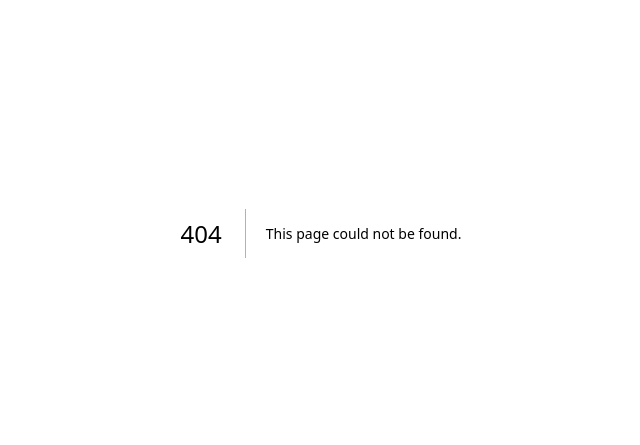
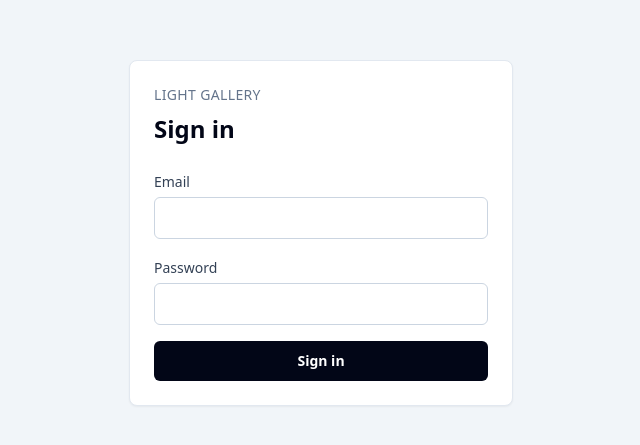
Before and after one commit to SGZY605/light_gallery, a Next.js app: page /login in a window 1280 px wide. Before the commit this address had no page. Shown: the part 167-612 px from the top of the page, without its empty margins (319-959 px from the left). Built offline with nearby package versions, Linux system fonts and the light colour scheme.

Commit message:
feat: add private authentication

```diff
--- a/eslint.config.mjs
+++ b/eslint.config.mjs
@@ -11,7 +11,7 @@ const compat = new FlatCompat({
 
 const eslintConfig = [
   {
-    ignores: ["next-env.d.ts"],
+    ignores: [".next/**", "next-env.d.ts"],
   },
   ...compat.extends("next/core-web-vitals", "next/typescript"),
 ];
--- /dev/null
+++ b/src/app/(auth)/login/page.tsx
@@ -0,0 +1,92 @@
+"use client";
+
+import { FormEvent, useState } from "react";
+import { useRouter } from "next/navigation";
+
+export default function LoginPage() {
+  const router = useRouter();
+  const [email, setEmail] = useState("");
+  const [password, setPassword] = useState("");
+  const [error, setError] = useState<string | null>(null);
+  const [isSubmitting, setIsSubmitting] = useState(false);
+
+  async function handleSubmit(event: FormEvent<HTMLFormElement>) {
+    event.preventDefault();
+    setError(null);
+    setIsSubmitting(true);
+
+    try {
+      const response = await fetch("/api/auth/login", {
+        method: "POST",
+        headers: {
+          "Content-Type": "application/json"
+        },
+        body: JSON.stringify({ email, password })
+      });
+
+      if (!response.ok) {
+        const result = (await response.json().catch(() => null)) as { error?: string } | null;
+        setError(result?.error ?? "Unable to sign in.");
+        return;
+      }
+
+      router.push("/dashboard/library");
+      router.refresh();
+    } catch {
+      setError("Unable to sign in. Check your connection and try again.");
+    } finally {
+      setIsSubmitting(false);
+    }
+  }
+
+  return (
+    <main className="flex min-h-screen items-center justify-center bg-slate-100 px-4 py-12">
+      <section className="w-full max-w-sm rounded-lg border border-slate-200 bg-white p-6 shadow-sm">
+        <div className="mb-6">
+          <p className="text-sm font-medium uppercase tracking-wide text-slate-500">Light Gallery</p>
+          <h1 className="mt-2 text-2xl font-semibold text-slate-950">Sign in</h1>
+        </div>
+
+        <form className="space-y-4" onSubmit={handleSubmit}>
+          <label className="block">
+            <span className="text-sm font-medium text-slate-700">Email</span>
+            <input
+              className="mt-1 w-full rounded-md border border-slate-300 px-3 py-2 text-slate-950 outline-none transition focus:border-slate-900 focus:ring-2 focus:ring-slate-200"
+              type="email"
+              value={email}
+              onChange={(event) => setEmail(event.target.value)}
+              autoComplete="email"
+              required
+            />
+          </label>
+
+          <label className="block">
+            <span className="text-sm font-medium text-slate-700">Password</span>
+            <input
+              className="mt-1 w-full rounded-md border border-slate-300 px-3 py-2 text-slate-950 outline-none transition focus:border-slate-900 focus:ring-2 focus:ring-slate-200"
+              type="password"
+              value={password}
+              onChange={(event) => setPassword(event.target.value)}
+              autoComplete="current-password"
+              required
+            />
+          </label>
+
+          {error ? (
+            <p className="rounded-md border border-red-200 bg-red-50 px-3 py-2 text-sm text-red-700">
+              {error}
+            </p>
+          ) : null}
+
+          <button
+            className="w-full rounded-md bg-slate-950 px-4 py-2.5 text-sm font-semibold text-white transition hover:bg-slate-800 disabled:cursor-not-allowed disabled:bg-slate-400"
+            type="submit"
+            disabled={isSubmitting}
+          >
+            {isSubmitting ? "Signing in..." : "Sign in"}
+          </button>
+        </form>
+      </section>
+    </main>
+  );
+}
--- /dev/null
+++ b/src/app/api/auth/login/route.ts
@@ -0,0 +1,46 @@
+import { NextResponse } from "next/server";
+import { createSessionCookie } from "@/lib/auth/session";
+import { normalizeEmail, verifyPassword } from "@/lib/auth/password";
+import { db } from "@/lib/db";
+
+const INVALID_CREDENTIALS = "Invalid email or password.";
+
+export async function POST(request: Request) {
+  let body: unknown;
+
+  try {
+    body = await request.json();
+  } catch {
+    return NextResponse.json({ error: INVALID_CREDENTIALS }, { status: 400 });
+  }
+
+  const { email, password } = body as { email?: unknown; password?: unknown };
+
+  if (typeof email !== "string" || typeof password !== "string") {
+    return NextResponse.json({ error: INVALID_CREDENTIALS }, { status: 400 });
+  }
+
+  const user = await db.user.findUnique({
+    where: { email: normalizeEmail(email) }
+  });
+
+  if (!user) {
+    return NextResponse.json({ error: INVALID_CREDENTIALS }, { status: 401 });
+  }
+
+  const validPassword = await verifyPassword(password, user.passwordHash);
+
+  if (!validPassword) {
+    return NextResponse.json({ error: INVALID_CREDENTIALS }, { status: 401 });
+  }
+
+  if (user.status === "DISABLED") {
+    return NextResponse.json({ error: INVALID_CREDENTIALS }, { status: 401 });
+  }
+
+  const session = await createSessionCookie(user.id);
+  const response = NextResponse.json({ ok: true });
+  response.cookies.set(session.name, session.value, session.options);
+
+  return response;
+}
--- /dev/null
+++ b/src/app/api/auth/logout/route.ts
@@ -0,0 +1,10 @@
+import { NextResponse } from "next/server";
+import { getExpiredSessionCookie } from "@/lib/auth/session";
+
+export async function POST() {
+  const session = getExpiredSessionCookie();
+  const response = NextResponse.json({ ok: true });
+  response.cookies.set(session.name, session.value, session.options);
+
+  return response;
+}
--- /dev/null
+++ b/src/lib/auth/password.ts
@@ -0,0 +1,15 @@
+import bcrypt from "bcryptjs";
+
+const PASSWORD_COST = 12;
+
+export function normalizeEmail(email: string): string {
+  return email.trim().toLowerCase();
+}
+
+export async function hashPassword(password: string): Promise<string> {
+  return bcrypt.hash(password, PASSWORD_COST);
+}
+
+export async function verifyPassword(password: string, passwordHash: string): Promise<boolean> {
+  return bcrypt.compare(password, passwordHash);
+}
--- /dev/null
+++ b/src/lib/auth/session.ts
@@ -0,0 +1,112 @@
+import { SignJWT, jwtVerify } from "jose";
+import { cookies } from "next/headers";
+import { redirect } from "next/navigation";
+import type { User } from "@prisma/client";
+import { db } from "@/lib/db";
+
+export const SESSION_COOKIE_NAME = "light_gallery_session";
+const SESSION_DURATION_SECONDS = 60 * 60 * 24 * 7;
+
+type SessionPayload = {
+  sub: string;
+};
+
+type SessionCookie = {
+  name: string;
+  value: string;
+  options: {
+    httpOnly: true;
+    sameSite: "lax";
+    secure: boolean;
+    path: "/";
+    maxAge: number;
+  };
+};
+
+function getSessionSecret(): Uint8Array {
+  const secret = process.env.SESSION_SECRET;
+
+  if (!secret) {
+    throw new Error("SESSION_SECRET is required");
+  }
+
+  return new TextEncoder().encode(secret);
+}
+
+export async function createSessionCookie(userId: string): Promise<SessionCookie> {
+  const value = await new SignJWT({ sub: userId } satisfies SessionPayload)
+    .setProtectedHeader({ alg: "HS256" })
+    .setIssuedAt()
+    .setExpirationTime(`${SESSION_DURATION_SECONDS}s`)
+    .sign(getSessionSecret());
+
+  return {
+    name: SESSION_COOKIE_NAME,
+    value,
+    options: {
+      httpOnly: true,
+      sameSite: "lax",
+      secure: process.env.NODE_ENV === "production",
+      path: "/",
+      maxAge: SESSION_DURATION_SECONDS
+    }
+  };
+}
+
+export async function readSession(): Promise<string | null> {
+  const cookieStore = await cookies();
+  const token = cookieStore.get(SESSION_COOKIE_NAME)?.value;
+
+  if (!token) {
+    return null;
+  }
+
+  try {
+    const { payload } = await jwtVerify(token, getSessionSecret());
+    return typeof payload.sub === "string" ? payload.sub : null;
+  } catch {
+    return null;
+  }
+}
+
+export async function getCurrentUser(): Promise<User | null> {
+  const userId = await readSession();
+
+  if (!userId) {
+    return null;
+  }
+
+  const user = await db.user.findUnique({
+    where: { id: userId }
+  });
+
+  if (!user || user.status === "DISABLED") {
+    return null;
+  }
+
+  return user;
+}
+
+export async function requireUser(): Promise<User> {
+  const user = await getCurrentUser();
+
+  if (!user) {
+    redirect("/login");
+  }
+
+  return user;
+}
+
+export function getExpiredSessionCookie() {
+  return {
+    name: SESSION_COOKIE_NAME,
+    value: "",
+    options: {
+      httpOnly: true,
+      sameSite: "lax" as const,
+      secure: process.env.NODE_ENV === "production",
+      path: "/" as const,
+      maxAge: 0
+    }
+  };
+}
```
Also changed, not shown: src/lib/auth/permissions.ts (added, +18 -0 lines), vitest.config.mts (added), 1 other file (tests, documents, lock files or other folders).
